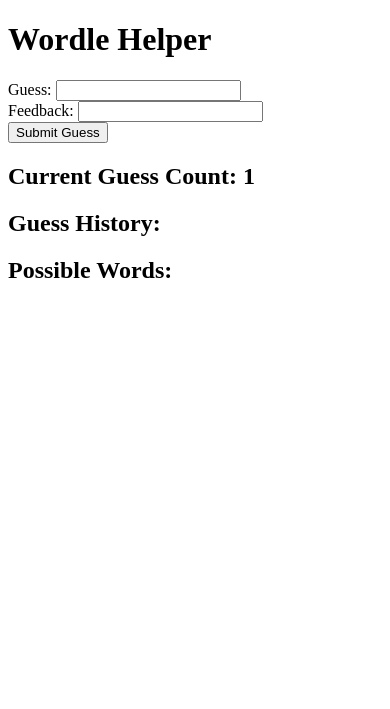
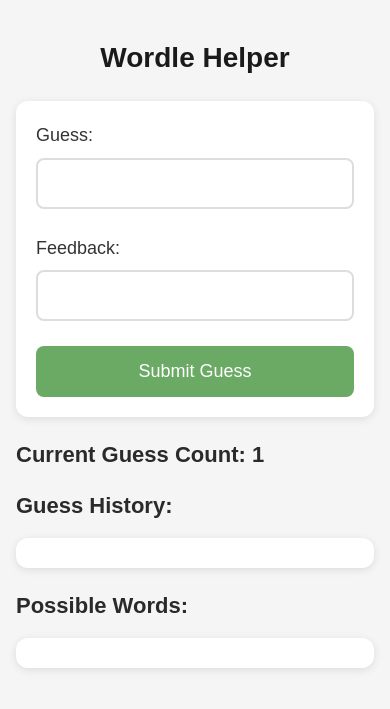
Before and after one commit to dunktank2/PyWordle, a Flask app: template templates/index.html in a window 390 px wide. Shown: the top 709 px of the page. Run offline with Flask 3, Linux system fonts and the light colour scheme; the template is opened without the code that fills it, so the values that code supplies are empty.

Commit message:
update web layout to be more mobile friendly

```diff
--- a/templates/index.html
+++ b/templates/index.html
@@ -2,33 +2,174 @@
 <html lang="en">
 <head>
     <meta charset="UTF-8">
-    <meta name="viewport" content="width=device-width, initial-scale=1.0">
+    <meta name="viewport" content="width=device-width, initial-scale=1.0, maximum-scale=1.0, user-scalable=no">
     <title>Wordle Helper</title>
     <style>
-        .history-item { margin-bottom: 10px; font-size: 18px; }
+    /* Reset and base styles */
+    * {
+        box-sizing: border-box;
+        margin: 0;
+        padding: 0;
+    }
+
+    body {
+        font-family: Arial, sans-serif;
+        line-height: 1.6;
+        padding: 16px;
+        max-width: 100%;
+        margin: 0 auto;
+        background-color: #f5f5f5;
+    }
+
+    /* Responsive container */
+    .container {
+        width: 100%;
+        max-width: 600px;
+        margin: 0 auto;
+        padding: 0 15px;
+    }
+
+    /* Header styling */
+    h1 {
+        font-size: 28px;
+        text-align: center;
+        margin: 20px 0;
+        color: #1a1a1a;
+    }
+
+    h2 {
+        font-size: 22px;
+        margin: 15px 0;
+        color: #2a2a2a;
+    }
+
+    /* Form styling */
+    #wordle-form {
+        background: white;
+        padding: 20px;
+        border-radius: 12px;
+        box-shadow: 0 2px 8px rgba(0,0,0,0.1);
+        margin-bottom: 20px;
+    }
+
+    .input-group {
+        margin-bottom: 15px;
+    }
+
+    .input-group label {
+        display: block;
+        font-size: 18px;
+        margin-bottom: 8px;
+        color: #333;
+    }
+
+    input[type="text"] {
+        width: 100%;
+        padding: 12px;
+        font-size: 20px;
+        border: 2px solid #ddd;
+        border-radius: 8px;
+        margin-bottom: 10px;
+    }
+
+    button[type="submit"] {
+        width: 100%;
+        padding: 15px;
+        font-size: 18px;
+        background-color: #6aaa64;
+        color: white;
+        border: none;
+        border-radius: 8px;
+        cursor: pointer;
+        transition: background-color 0.3s;
+    }
+
+    button[type="submit"]:hover {
+        background-color: #588d52;
+    }
+
+    /* History and results styling */
+    #history, #results {
+        list-style: none;
+        background: white;
+        padding: 15px;
+        border-radius: 12px;
+        box-shadow: 0 2px 8px rgba(0,0,0,0.1);
+        margin-bottom: 20px;
+    }
+
+    .history-item {
+        margin-bottom: 12px;
+        font-size: 20px;
+        display: flex;
+        justify-content: center;
+        flex-wrap: wrap;
+        gap: 5px;
+    }
+
+    .letter {
+        font-weight: bold;
+        padding: 12px 14px;
+        border-radius: 8px;
+        color: white;
+        font-size: 20px;
+        min-width: 45px;
+        text-align: center;
+        margin: 2px;
+    }
+
+    /* Colors for feedback */
+    .green { background-color: #6aaa64; }
+    .yellow { background-color: #c9b458; }
+    .gray { background-color: #787c7e; }
+
+    /* Reset button */
+    #restart {
+        width: 100%;
+        padding: 15px;
+        font-size: 18px;
+        background-color: #6aaa64;
+        color: white;
+        border: none;
+        border-radius: 8px;
+        cursor: pointer;
+        margin-top: 20px;
+    }
+
+    .hidden {
+        display: none;
+    }
+
+    /* Results list items */
+    #results li {
+        font-size: 18px;
+        padding: 8px 0;
+        border-bottom: 1px solid #eee;
+    }
+
+    #results li:last-child {
+        border-bottom: none;
+    }
+
+    /* Media queries for larger screens */
+    @media (min-width: 768px) {
+        body {
+            padding: 24px;
+        }
+
+        h1 {
+            font-size: 32px;
+        }
+
         .letter {
-            font-weight: bold; padding: 2px 4px;
-            border-radius: 4px; display: inline-block; color: white;
+            font-size: 22px;
         }
-        .green { background-color: #6aaa64; } /* Correct letter & position */
-        .yellow { background-color: #c9b458; } /* Correct letter, wrong position */
-        .gray { background-color: #787c7e; } /* Incorrect letter */
-        /* Styling for the final answer */
-        .final-answer {
-            font-size: 20px;
-            font-weight: bold;
-            color: #6aaa64;
-            margin-top: 20px;
+
+        input[type="text"] {
+            font-size: 22px;
         }
-        /* Reset button styling */
-        #restart {
-            margin-top: 20px; padding: 10px 20px;
-            font-size: 18px; background-color: #6aaa64;
-            color: white; border: none; border-radius: 4px; cursor: pointer;
-        }
-        #restart:hover { background-color: #588d52; }
-        .hidden { display: none; }
-    </style>
+    }
+</style>
 </head>
 <body>
 <h1>Wordle Helper</h1>
```
